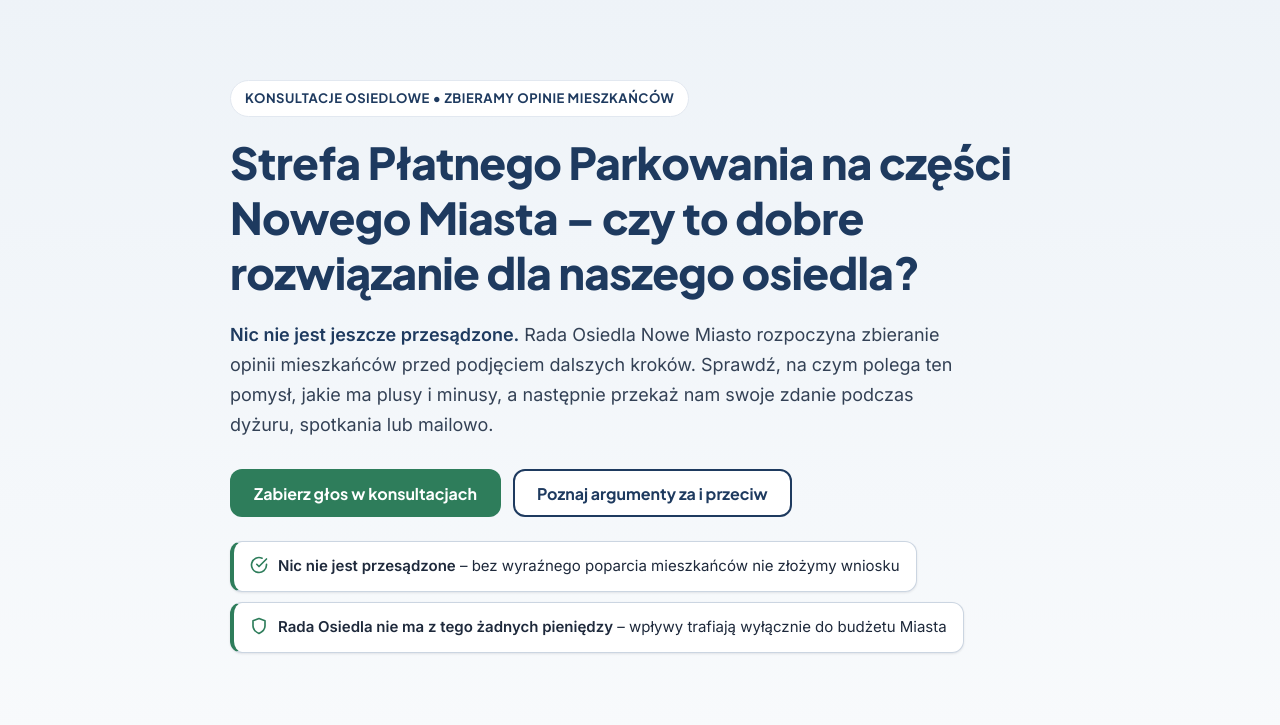
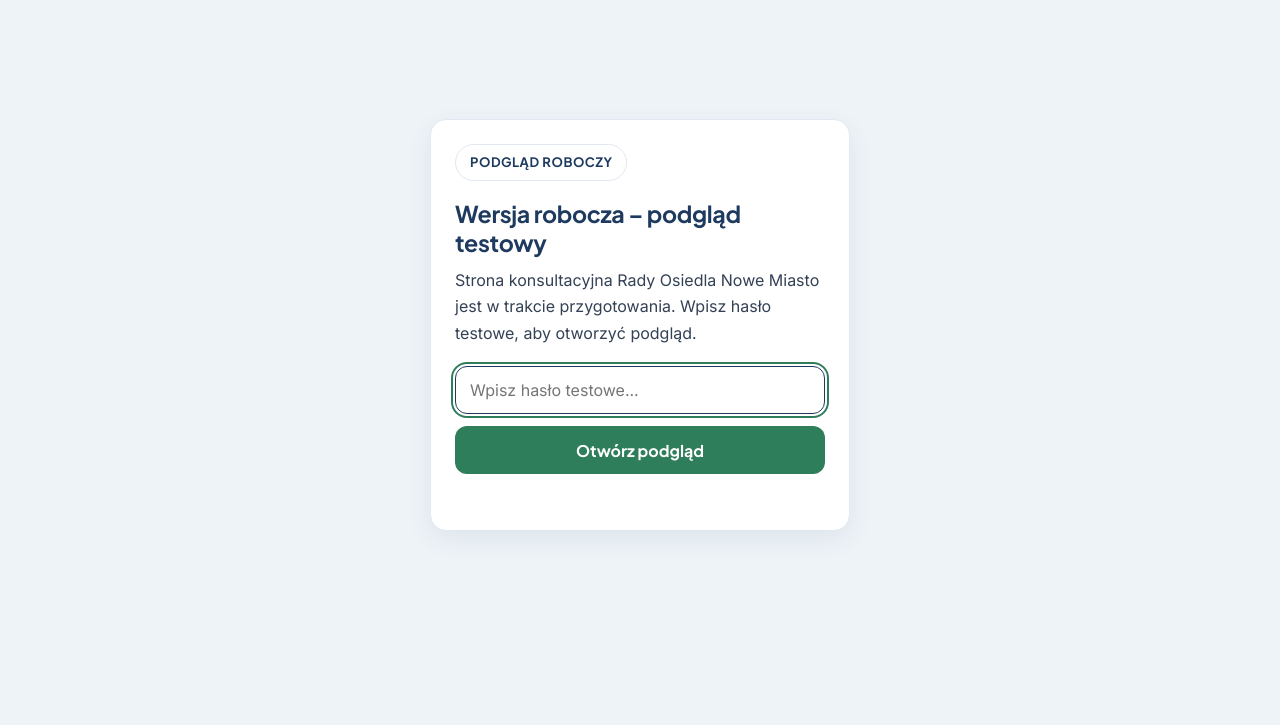
Before and after one commit to dkilcog/SPP-NoweMiasto, a plain HTML site: page index.html in a window 1280 px wide. Shown: the part 75-800 px from the top of the page. Drawn offline with nearby package versions, Linux system fonts and the light colour scheme.

Commit message:
Dodanie ekranu z hasłem testowym na czas podglądu

```diff
--- a/app.js
+++ b/app.js
@@ -8,6 +8,12 @@
  *    (pamiętaj: GeoJSON zapisuje współrzędne w kolejności [długość, szerokość], czyli [lng, lat]).
  */
 const CONFIG = {
+  // Prosta blokada hasłem na czas testów (ustaw enabled: false przed publikacją)
+  previewGate: {
+    enabled: true,
+    password: 'NoweMiasto2026'
+  },
+
   consultationEndDate: 'końca stycznia 2026 r.',
 
   contact: {
@@ -71,8 +77,101 @@ document.addEventListener('DOMContentLoaded', () => {
   initNavigation();
   initMobileStickyCta();
   initFaqAccordion();
-  initMap();
+  const mapApi = initMap();
+  initPreviewGate(() => {
+    if (mapApi && typeof mapApi.invalidateSize === 'function') {
+      mapApi.invalidateSize();
+    }
+  });
 });
+
+/**
+ * Tymczasowa kurtyna z hasłem na czas testów roboczych.
+ */
+function initPreviewGate(onUnlock) {
+  if (!CONFIG.previewGate || !CONFIG.previewGate.enabled) return;
+
+  const storageKey = 'spp_preview_unlocked';
+  try {
+    if (window.sessionStorage.getItem(storageKey) === '1') {
+      return;
+    }
+  } catch (_err) {
+    // Brak dostępu do sessionStorage nie blokuje działania bramki
+  }
+
+  document.body.classList.add('is-gate-locked');
+
+  const overlay = document.createElement('div');
+  overlay.id = 'preview-gate';
+  overlay.className = 'preview-gate';
+  overlay.setAttribute('role', 'dialog');
+  overlay.setAttribute('aria-modal', 'true');
+  overlay.setAttribute('aria-labelledby', 'preview-gate-title');
+
+  overlay.innerHTML = `
+    <div class="card preview-gate-card">
+      <span class="hero-badge">PODGLĄD ROBOCZY</span>
+      <h2 id="preview-gate-title">Wersja robocza – podgląd testowy</h2>
+      <p class="preview-gate-desc">
+        Strona konsultacyjna Rady Osiedla Nowe Miasto jest w trakcie przygotowania. Wpisz hasło testowe, aby otworzyć podgląd.
+      </p>
+      <label class="sr-only" for="preview-gate-input">Hasło testowe</label>
+      <input
+        type="password"
+        id="preview-gate-input"
+        class="preview-gate-input"
+        placeholder="Wpisz hasło testowe..."
+        autocomplete="off"
+      >
+      <button type="button" id="preview-gate-submit" class="btn btn-primary btn-block">
+        Otwórz podgląd
+      </button>
+      <p id="preview-gate-error" class="preview-gate-error" aria-live="polite"></p>
+    </div>
+  `;
+
+  document.body.appendChild(overlay);
+
+  const input = document.getElementById('preview-gate-input');
+  const submitBtn = document.getElementById('preview-gate-submit');
+  const errorEl = document.getElementById('preview-gate-error');
+
+  const tryUnlock = () => {
+    if (!input) return;
+    if (input.value.trim() === CONFIG.previewGate.password) {
+      try {
+        window.sessionStorage.setItem(storageKey, '1');
+      } catch (_err) {
+        // Ignoruj błąd zapisu w trybie prywatnym
+      }
+      document.body.classList.remove('is-gate-locked');
+      overlay.remove();
+      if (typeof onUnlock === 'function') {
+        onUnlock();
+      }
+    } else {
+      if (errorEl) {
+        errorEl.textContent = 'Nieprawidłowe hasło. Spróbuj ponownie.';
+      }
+      input.focus();
+      input.select();
+    }
+  };
+
+  if (submitBtn) {
+    submitBtn.addEventListener('click', tryUnlock);
+  }
+  if (input) {
+    input.addEventListener('keydown', (event) => {
+      if (event.key === 'Enter') {
+        event.preventDefault();
+        tryUnlock();
+      }
+    });
+    window.setTimeout(() => input.focus(), 50);
+  }
+}
 
 /**
  * Uzupełnia dane kontaktowe i datę z CONFIG w odpowiednich elementach strony.
@@ -314,6 +413,13 @@ function initMap() {
       map.invalidateSize();
     }, 150);
   });
+
+  return {
+    invalidateSize: () => {
+      map.invalidateSize();
+      map.fitBounds(areaLayer.getBounds(), { padding: [20, 20] });
+    }
+  };
 }
 
 function escapeHtml(value) {
--- a/styles.css
+++ b/styles.css
@@ -1152,3 +1152,61 @@ section[id] {
   color: var(--color-navy);
   font-family: var(--font-heading);
 }
+
+/* Preview Password Gate */
+body.is-gate-locked {
+  overflow: hidden;
+}
+
+.preview-gate {
+  position: fixed;
+  inset: 0;
+  z-index: 2000;
+  display: flex;
+  align-items: center;
+  justify-content: center;
+  padding: 20px;
+  background-color: var(--color-navy-soft);
+}
+
+.preview-gate-card {
+  width: 100%;
+  max-width: 420px;
+  box-shadow: var(--shadow-md);
+}
+
+.preview-gate-card h2 {
+  font-size: 1.45rem;
+  margin-bottom: 10px;
+}
+
+.preview-gate-desc {
+  color: var(--color-text-muted);
+  margin-bottom: 20px;
+}
+
+.preview-gate-input {
+  width: 100%;
+  min-height: 48px;
+  padding: 12px 14px;
+  margin-bottom: 12px;
+  font-family: var(--font-body);
+  font-size: 1rem;
+  color: var(--color-text);
+  background-color: var(--color-bg);
+  border: 1px solid var(--color-border);
+  border-radius: var(--radius-md);
+}
+
+.preview-gate-input:focus {
+  border-color: var(--color-navy);
+  background-color: var(--color-surface);
+}
+
+.preview-gate-error {
+  min-height: 1.4em;
+  margin: 12px 0 0;
+  font-size: 0.9rem;
+  font-weight: 600;
+  color: var(--color-navy);
+}
```
